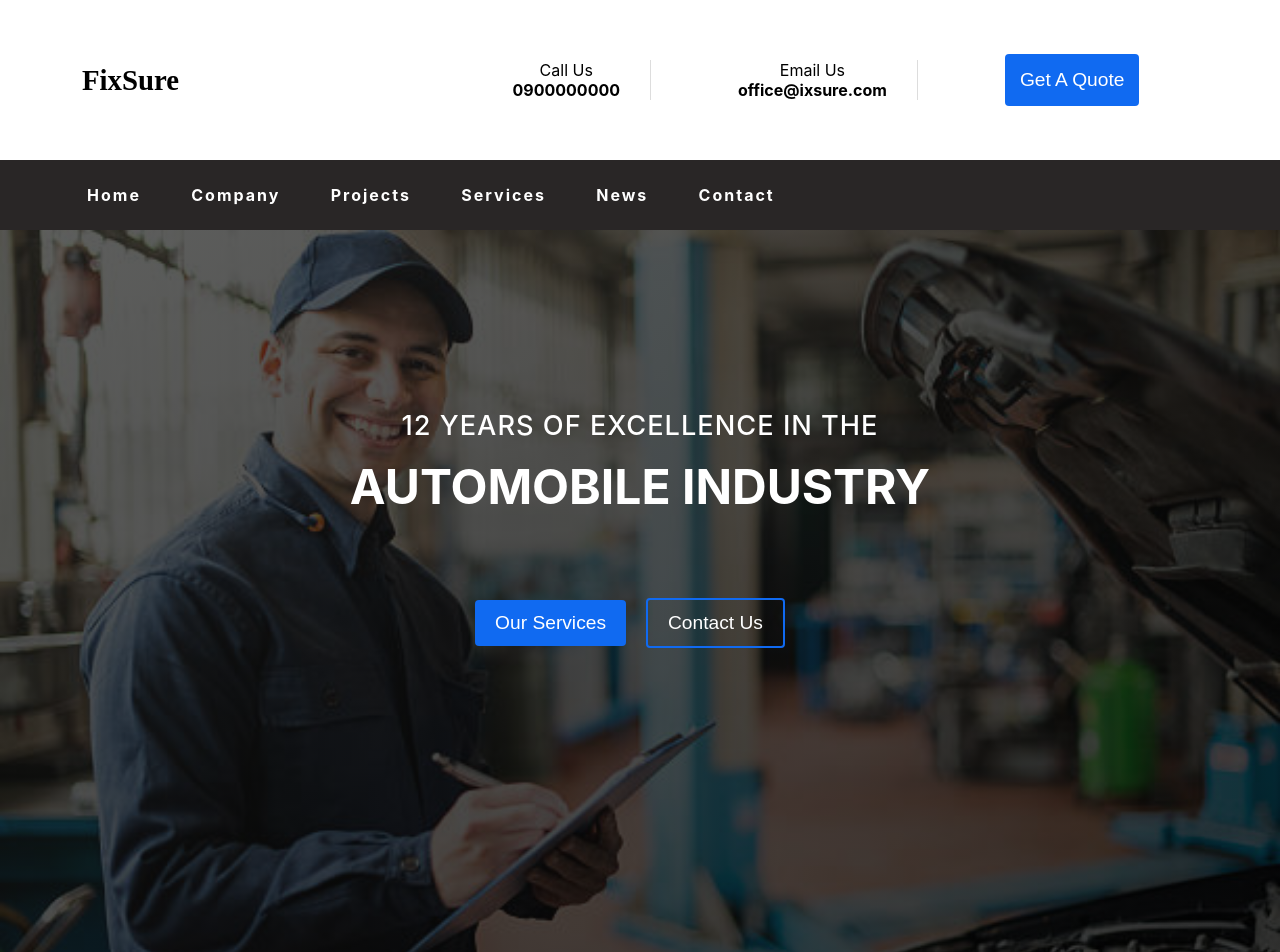
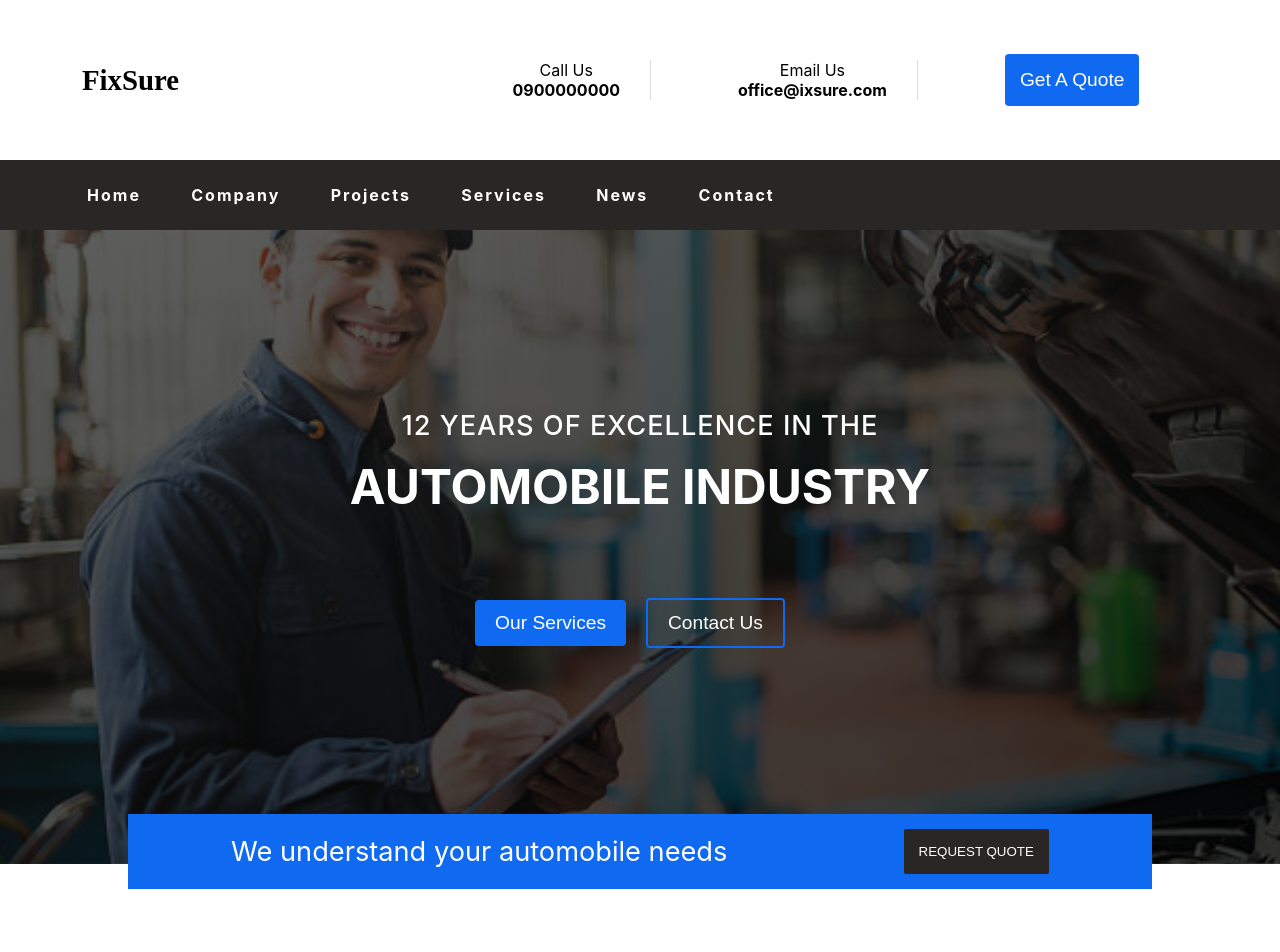
Before and after one commit to Bola-coder/FixSure-Automobile, a React (Create React App) app: page / in a window 1280 px wide. Shown: the top 952 px of the page. After the commit the page ends 889 px from the top, so only its background shows below. Built offline with nearby package versions, Linux system fonts and the light colour scheme.

Commit message:
Worked on the BanneerCTA

```diff
--- a/src/Styles/Banner/Banner.module.css
+++ b/src/Styles/Banner/Banner.module.css
@@ -8,4 +8,5 @@
     background-repeat: no-repeat;
     background-size: cover;
     background-position: center;
+    position: relative;
 }
--- /dev/null
+++ b/src/Styles/Banner/BannerCTA.module.css
@@ -0,0 +1,31 @@
+.bannerCta{
+    width: 80%;
+    margin: 0 auto;
+    padding: 15px;
+    background-color: var(--mainColor);
+    color: var(--whiteColor);
+    display: flex;
+    justify-content: space-around;
+    align-items: center;
+    position: absolute;
+    bottom: -25px;
+    left: 10%;
+
+}
+
+.bannerCta__text{
+    font-size: 1.7rem;
+}
+
+.bannerCta__button{
+    padding: 15px;
+    background-color: var(--greyColor);
+    color: var(--whiteColor);
+    border: none;
+    border-radius: 2px;
+    cursor: pointer;
+}
+
+.bannerCta__button:hover{
+    opacity: 0.9;
+}
--- a/src/Styles/Banner/FirstBanner.module.css
+++ b/src/Styles/Banner/FirstBanner.module.css
@@ -29,7 +29,7 @@
 .firstBanner__buttons{
     padding: 10px;
     margin-top: 5%;
-    margin-bottom: 30%;
+    margin-bottom: 15%;
 }
 
 .firstBanner__buttons button{
--- a/src/components/Banner/Banner.jsx
+++ b/src/components/Banner/Banner.jsx
@@ -1,11 +1,13 @@
 import React from "react";
 import FirstBanner from "./FirstBanner";
-import styles from './../../Styles/Banner/Banner.module.css';
+import styles from "./../../Styles/Banner/Banner.module.css";
+import BannerCTA from "./BannerCTA";
 
 const Banner = () => {
   return (
     <section className={styles.banner}>
       <FirstBanner />
+      <BannerCTA />
     </section>
   );
 };
--- /dev/null
+++ b/src/components/Banner/BannerCTA.jsx
@@ -0,0 +1,15 @@
+import React from "react";
+import styles from "./../../Styles/Banner/BannerCTA.module.css";
+
+const bannerCTA = () => {
+  return (
+    <div className={styles.bannerCta}>
+      <p className={styles.bannerCta__text}>
+        We understand your automobile needs
+      </p>
+      <button className={styles.bannerCta__button}>REQUEST QUOTE</button>
+    </div>
+  );
+};
+
+export default bannerCTA;
```
